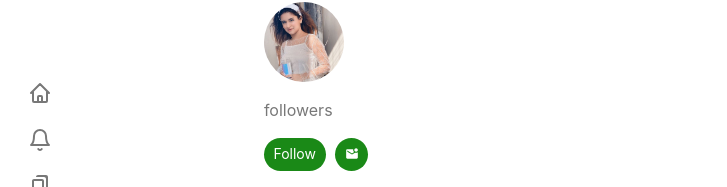
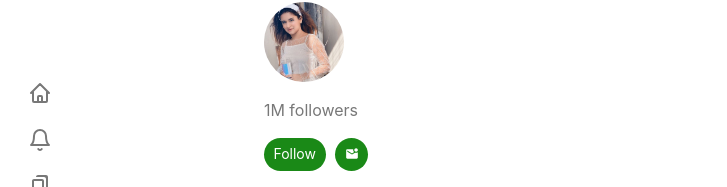
Before and after one commit to shuence/Codekat1, a Next.js app: page /post/123 in a window 1280 px wide. Shown: the part 207-394 px from the top of the page, without its empty margins (0-727 px from the left). Built offline with nearby package versions, Linux system fonts and the light colour scheme.

Commit message:
1M followers

```diff
--- a/components/Recommendations.js
+++ b/components/Recommendations.js
@@ -58,7 +58,7 @@ const Recommendations = () => {
             </div>
             <div className={styles.authorName}></div>
             <div className={styles.authorFollowing}>
-               followers
+               1M followers
             </div>
             <div className={styles.authorActions}>
               <button className={styles.actionButton}>Follow</button>
```
